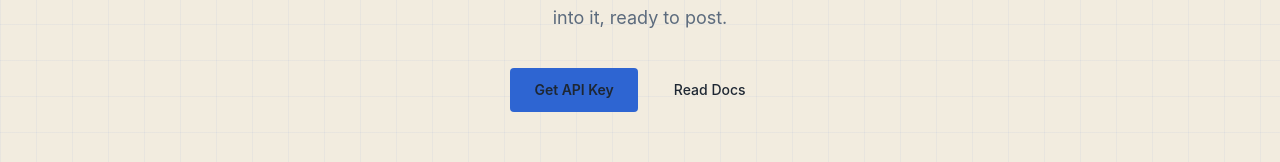
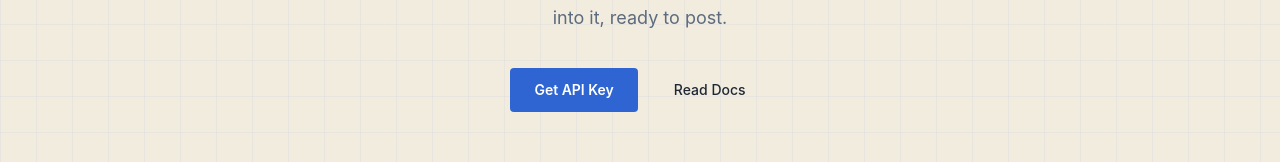
Before and after one commit to Blurware/vidjutsu-docs, a Next.js app in the folder apps/web/: page / in a window 1280 px wide. Shown: the part 408-570 px from the top of the page. Built offline with nearby package versions, Linux system fonts and the light colour scheme.

Commit message:
fix: keep hero API key CTA white on blue

```diff
--- a/apps/web/src/app/globals.css
+++ b/apps/web/src/app/globals.css
@@ -34,6 +34,7 @@ body { margin: 0; background: var(--vj-page); color: var(--vj-text); font-family
 a { color: inherit; }
 button, a { -webkit-tap-highlight-color: transparent; }
 button:focus-visible, a:focus-visible, summary:focus-visible { outline: 2px solid #2e65d2; outline-offset: 3px; }
+.vj-hero-primary, .vj-hero-primary:hover { color: #fff; }
 
 .vj-landing {
   min-height: 100vh;
--- a/apps/web/src/components/hero.tsx
+++ b/apps/web/src/components/hero.tsx
@@ -20,7 +20,7 @@ export function Hero() {
           <div className="flex flex-col sm:flex-row justify-center gap-3">
             <a
               href="https://docs.vidjutsu.ai/get-api-key"
-              className="inline-flex items-center justify-center px-6 py-3 bg-brand text-white text-sm font-semibold rounded hover:bg-brand-hover transition-colors"
+              className="vj-hero-primary inline-flex items-center justify-center px-6 py-3 bg-brand text-sm font-semibold rounded hover:bg-brand-hover transition-colors"
             >
               Get API Key
             </a>
```
